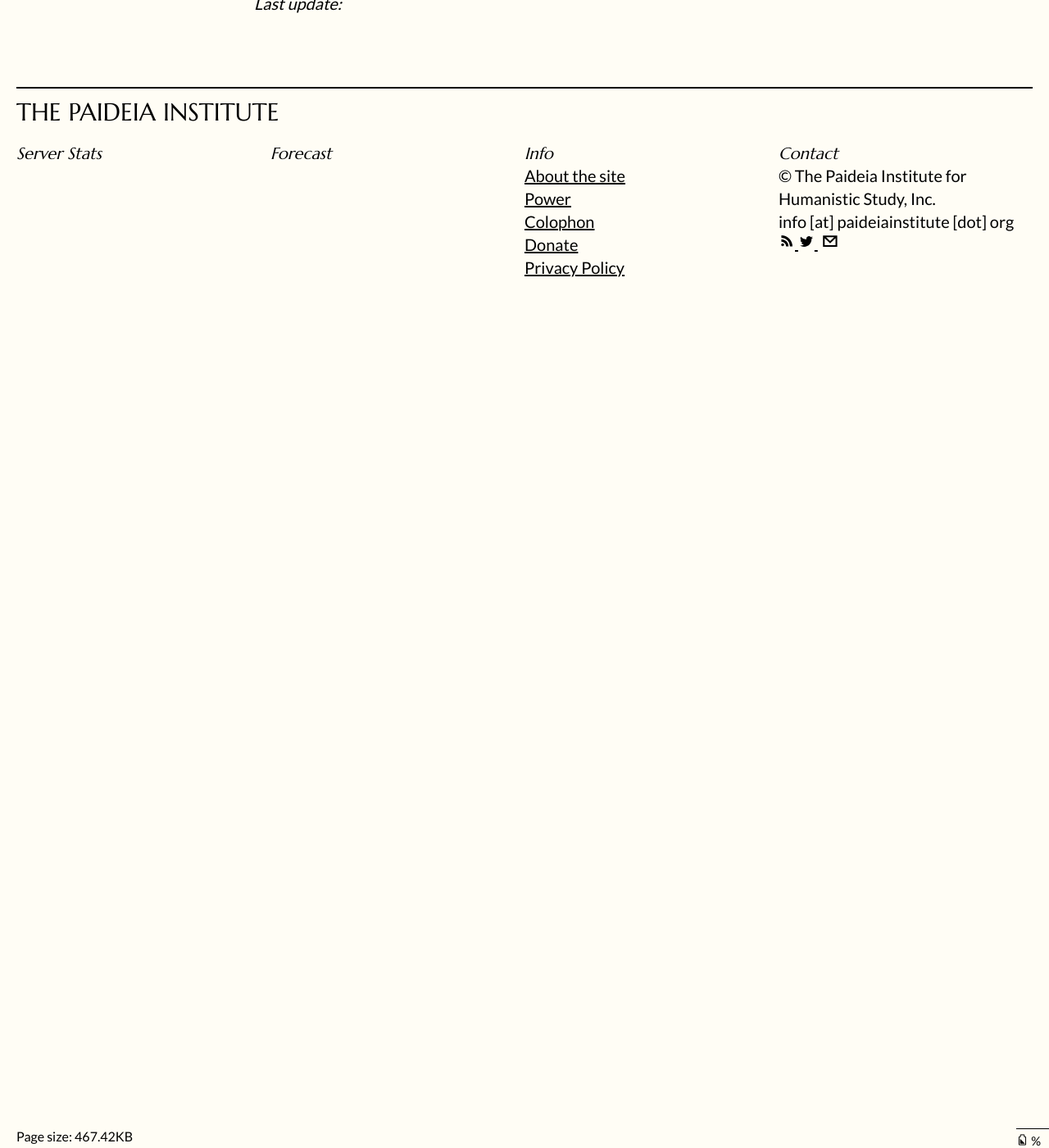
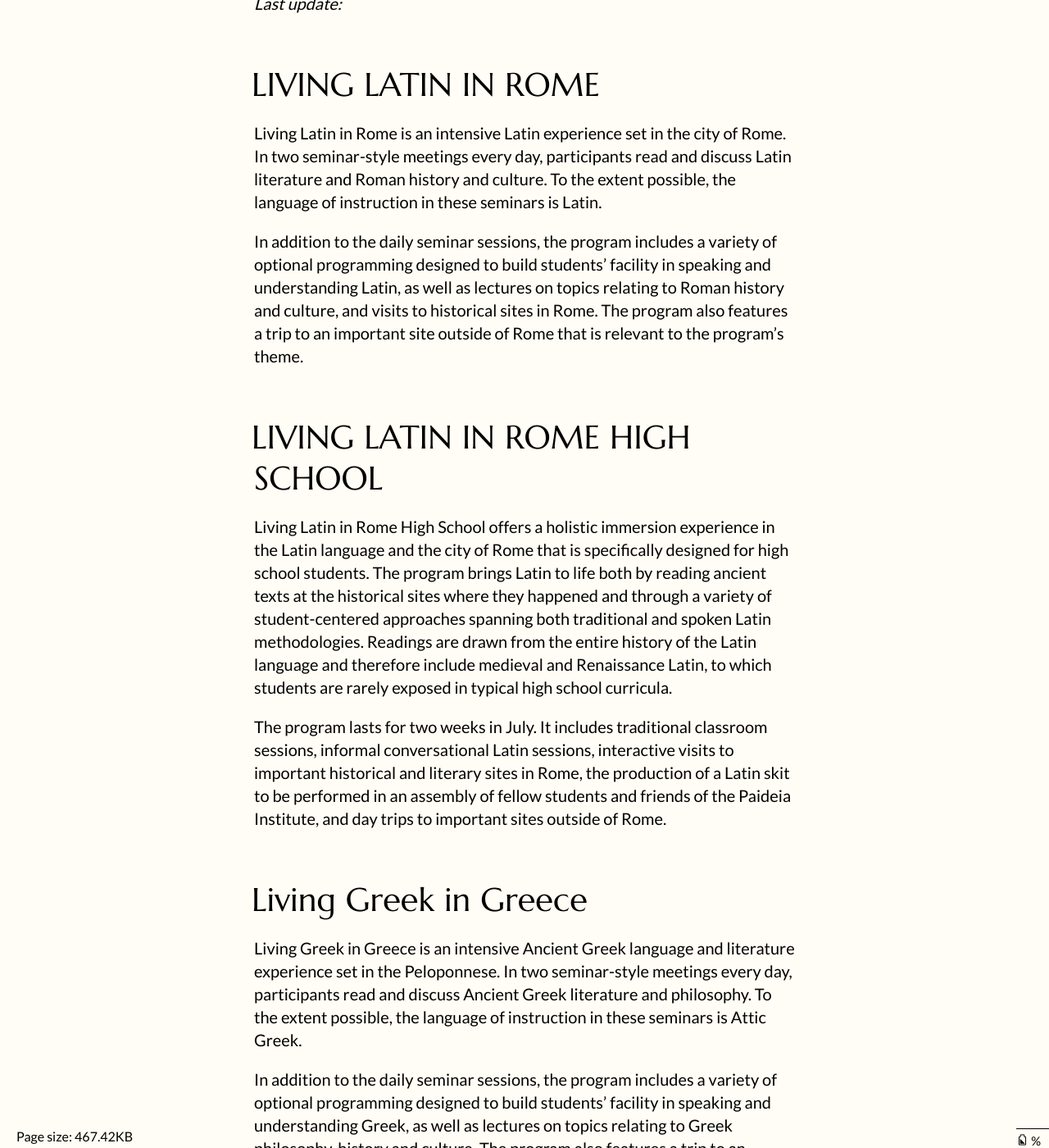
Before and after one commit to paidinst/paidinst.github.io, a Jekyll site: the page built from _pages/travel.md, in a window 1280 px wide and 1400 px high, scrolled down 1347 px. Shown: the whole window at 82% size. Built offline with Jekyll 4.4.1, drawn with Linux system fonts in a browser that asks for light colours; before the commit the page ends 1737 px from its top, so only the background shows below that; some of the changed text lies outside the part shown.

Commit message:
Update travel.md

```diff
--- a/_pages/travel.md
+++ b/_pages/travel.md
@@ -5,3 +5,38 @@
 featured: https://d3n8a8pro7vhmx.cloudfront.net/paideiainstitute/pages/275/attachments/original/1450454817/23205104409_7a7a1eea45_z.jpg?1450454817
 permalink: travel
 ---
+
+
+## LIVING LATIN IN ROME
+
+Living Latin in Rome is an intensive Latin experience set in the city of Rome. In two seminar-style meetings every day, participants read and discuss Latin literature and Roman history and culture. To the extent possible, the language of instruction in these seminars is Latin.
+
+In addition to the daily seminar sessions, the program includes a variety of optional programming designed to build students’ facility in speaking and understanding Latin, as well as lectures on topics relating to Roman history and culture, and visits to historical sites in Rome. The program also features a trip to an important site outside of Rome that is relevant to the program’s theme.
+
+## LIVING LATIN IN ROME HIGH SCHOOL
+
+Living Latin in Rome High School offers a holistic immersion experience in the Latin language and the city of Rome that is specifically designed for high school students. The program brings Latin to life both by reading ancient texts at the historical sites where they happened and through a variety of student-centered approaches spanning both traditional and spoken Latin methodologies. Readings are drawn from the entire history of the Latin language and therefore include medieval and Renaissance Latin, to which students are rarely exposed in typical high school curricula.
+
+The program lasts for two weeks in July. It includes traditional classroom sessions, informal conversational Latin sessions, interactive visits to important historical and literary sites in Rome, the production of a Latin skit to be performed in an assembly of fellow students and friends of the Paideia Institute, and day trips to important sites outside of Rome.
+
+## Living Greek in Greece
+
+Living Greek in Greece is an intensive Ancient Greek language and literature experience set in the Peloponnese. In two seminar-style meetings every day, participants read and discuss Ancient Greek literature and philosophy. To the extent possible, the language of instruction in these seminars is Attic Greek.
+
+In addition to the daily seminar sessions, the program includes a variety of optional programming designed to build students’ facility in speaking and understanding Greek, as well as lectures on topics relating to Greek philosophy, history and culture. The program also features a trip to an important site in Greece that is relevant to the year’s theme.
+
+## LIVING GREEK IN GREECE HIGH SCHOOL
+
+Living Greek in Greece High School offers an introduction to the Ancient Greek language in the rich cultural setting of modern Greece that is specifically designed for high school students. The program accommodates a range of language backgrounds: we welcome beginner participants who have not even learned the Greek alphabet, but we also offer linguistic enrichment for students who have had the equivalent of a year or more of college Greek. Students will encounter Ancient Greek texts from a wide range of times, places, and intellectual traditions, including the works of Homer, Plato, the New Testament, and the Byzantines.
+
+Learning Ancient Greek can also help us understand and connect with other modern cultures, especially with Greeks today. For that reason, this program is committed to balancing time spent engaging with Ancient Greek language and exploring its continuing role in modern Greek food, music, and dance.
+
+The program lasts for two weeks in July. It includes traditional classroom sessions, informal conversational Greek sessions, and interactive visits to many places and sites of ancient and modern significance: Athens, Corinth, Nafplio, Epidaurus, Olympia, and Delphi.
+
+## LIVING LATIN IN PARIS
+
+Living Latin in Paris is an intensive Latin experience focusing on Medieval Latin and set in Paris. Participants read important Latin texts from the Medieval to the Renaissance period that relate to the city of Paris, the intellectual capital of Medieval Europe. Daily readings are paired with visits to important historical and literary sites in Paris and its environs. Both on site and in the classroom, participants are encouraged to communicate with instructors and each other in Latin. The program's goal is to provide an intensive period of Medieval Latin study while helping participants form strong connections with Medieval Latin literature and culture.
+
+## Caesar in Gaul
+
+Caesar in Gaul is a two-week seminar designed to enhance participants’ appreciation of Julius Caesar and the Gallic Wars. Developed specifically with the AP curriculum in mind, the program includes lectures and seminars led by top scholars who are reshaping the field of Caesar studies today, as well as visits to key sites of the Gallic Wars and other important monuments of Gallo-Roman culture. The first week of the program, focusing on Caesar as a man of letters and the monuments of the Roman provincia, takes place in Aix-en-Provence. In the second week, participants will travel to Lyon and Burgundy for a closer look at Gallic Culture and battle sites from the Gallic Wars.
```
